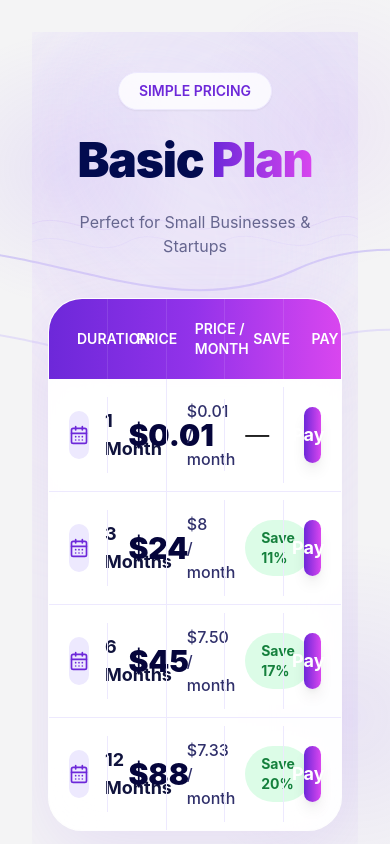
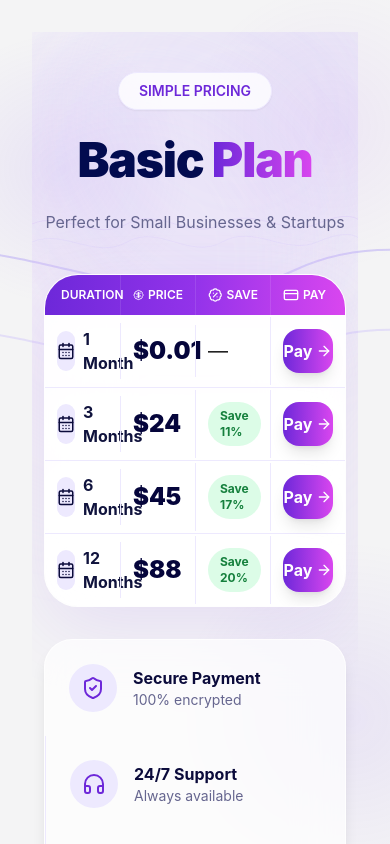
Before and after one commit to afnankhan123456/reviewreply-ai, a Next.js app: page /plans/basic/pricing in a window 390 px wide. Shown: the top 844 px of the page. Built offline with nearby package versions, Linux system fonts and the light colour scheme.

Commit message:
Update page.tsx

```diff
--- a/app/plans/basic/pricing/page.tsx
+++ b/app/plans/basic/pricing/page.tsx
@@ -78,20 +78,14 @@ export default function BasicPricingPage() {
 
   return (
     <div className="relative min-h-screen overflow-hidden bg-transparent text-[#0b0b3b]">
-
       {/* TOP LIGHT WAVES */}
       <div className="absolute top-0 left-0 w-full h-[420px] opacity-40 pointer-events-none">
-        <svg
-          viewBox="0 0 1440 400"
-          className="w-full h-full"
-          fill="none"
-        >
+        <svg viewBox="0 0 1440 400" className="w-full h-full" fill="none">
           <path
             d="M0 120C140 60 280 200 420 120C560 40 700 200 840 120C980 40 1120 180 1260 120C1350 80 1410 80 1440 100"
             stroke="#B794F4"
             strokeWidth="2"
           />
-
           <path
             d="M0 200C140 140 280 280 420 200C560 120 700 280 840 200C980 120 1120 260 1260 200C1350 160 1410 160 1440 180"
             stroke="#C4B5FD"
@@ -102,11 +96,9 @@ export default function BasicPricingPage() {
 
       {/* LIGHT BLOBS */}
       <div className="absolute -top-32 left-0 w-[420px] h-[420px] bg-violet-300/20 blur-3xl rounded-full pointer-events-none"></div>
-
       <div className="absolute top-0 right-0 w-[450px] h-[450px] bg-purple-200/20 blur-3xl rounded-full pointer-events-none"></div>
 
-      <div className="relative z-10 max-w-7xl mx-auto px-4 pt-10 pb-8">
-
+      <div className="relative z-10 max-w-7xl mx-auto px-3 sm:px-4 pt-10 pb-8">
         {/* LABEL */}
         <div className="flex justify-center mb-5">
           <div className="bg-white/80 backdrop-blur-xl border border-violet-100 shadow-sm text-violet-700 font-semibold px-5 py-2 rounded-full text-sm">
@@ -116,17 +108,12 @@ export default function BasicPricingPage() {
 
         {/* TITLE */}
         <div className="text-center mb-10">
-
           <h1 className="text-5xl md:text-7xl font-black tracking-tight leading-tight">
-            <span className="text-[#020b4f]">
-              Basic
-            </span>{" "}
-
+            <span className="text-[#020b4f]">Basic</span>{" "}
             <span className="bg-gradient-to-r from-violet-700 to-fuchsia-500 bg-clip-text text-transparent">
               Plan
             </span>
           </h1>
-
           <p className="mt-5 text-base md:text-xl text-[#66668f]">
             Perfect for Small Businesses & Startups
           </p>
@@ -134,33 +121,36 @@ export default function BasicPricingPage() {
 
         {/* MAIN CARD */}
         <div className="overflow-hidden rounded-[34px] border border-white/70 bg-white/70 backdrop-blur-2xl shadow-[0_20px_80px_rgba(124,58,237,0.12)]">
-
           {/* HEADER */}
-          <div className="grid grid-cols-5 bg-gradient-to-r from-violet-700 via-purple-600 to-fuchsia-500 text-white text-sm font-semibold">
-
-            <div className="flex items-center gap-2 p-5">
-              <CalendarDays size={18} />
-              DURATION
+          <div className="grid grid-cols-4 sm:grid-cols-5 bg-gradient-to-r from-violet-700 via-purple-600 to-fuchsia-500 text-white text-sm font-semibold">
+            {/* DURATION */}
+            <div className="flex items-center gap-1 sm:gap-2 p-3 sm:p-5">
+              <CalendarDays size={16} className="sm:size-[18px]" />
+              <span className="text-xs sm:text-sm">DURATION</span>
             </div>
 
-            <div className="flex items-center gap-2 p-5 border-l border-white/10">
-              <BadgeDollarSign size={18} />
-              PRICE
+            {/* PRICE */}
+            <div className="flex items-center gap-1 sm:gap-2 p-3 sm:p-5 border-l border-white/10">
+              <BadgeDollarSign size={16} className="sm:size-[18px]" />
+              <span className="text-xs sm:text-sm">PRICE</span>
             </div>
 
-            <div className="flex items-center gap-2 p-5 border-l border-white/10">
+            {/* PRICE / MONTH – hidden on mobile */}
+            <div className="hidden sm:flex items-center gap-2 p-5 border-l border-white/10">
               <TrendingUp size={18} />
-              PRICE / MONTH
+              <span>PRICE / MONTH</span>
             </div>
 
-            <div className="flex items-center gap-2 p-5 border-l border-white/10">
-              <BadgePercent size={18} />
-              SAVE
+            {/* SAVE */}
+            <div className="flex items-center gap-1 sm:gap-2 p-3 sm:p-5 border-l border-white/10">
+              <BadgePercent size={16} className="sm:size-[18px]" />
+              <span className="text-xs sm:text-sm">SAVE</span>
             </div>
 
-            <div className="flex items-center gap-2 p-5 border-l border-white/10">
-              <CreditCard size={18} />
-              PAY
+            {/* PAY */}
+            <div className="flex items-center gap-1 sm:gap-2 p-3 sm:p-5 border-l border-white/10">
+              <CreditCard size={16} className="sm:size-[18px]" />
+              <span className="text-xs sm:text-sm">PAY</span>
             </div>
           </div>
 
@@ -168,66 +158,56 @@ export default function BasicPricingPage() {
           {plans.map((plan, index) => (
             <div
               key={plan.id}
-              className={`grid grid-cols-5 items-center bg-white/70 backdrop-blur-xl ${
-                index !== plans.length - 1
-                  ? "border-b border-violet-100"
-                  : ""
+              className={`grid grid-cols-4 sm:grid-cols-5 items-center bg-white/70 backdrop-blur-xl ${
+                index !== plans.length - 1 ? "border-b border-violet-100" : ""
               }`}
             >
               {/* DURATION */}
-              <div className="flex items-center gap-4 p-5">
-
-                <div className="w-12 h-12 rounded-2xl bg-violet-100 flex items-center justify-center">
-                  <CalendarDays
-                    className="text-violet-700"
-                    size={20}
-                  />
+              <div className="flex items-center gap-2 sm:gap-4 p-3 sm:p-5">
+                <div className="w-10 h-10 sm:w-12 sm:h-12 rounded-2xl bg-violet-100 flex items-center justify-center">
+                  <CalendarDays className="text-violet-700" size={18} className="sm:size-[20px]" />
                 </div>
-
-                <div className="font-bold text-lg text-[#10133d]">
+                <div className="font-bold text-base sm:text-lg text-[#10133d]">
                   {plan.duration}
                 </div>
               </div>
 
               {/* PRICE */}
-              <div className="p-5 border-l border-violet-100">
-                <h2 className="text-3xl md:text-4xl font-black text-[#05053b]">
+              <div className="p-3 sm:p-5 border-l border-violet-100">
+                <h2 className="text-2xl sm:text-4xl font-black text-[#05053b]">
                   {plan.price}
                 </h2>
               </div>
 
-              {/* MONTHLY */}
-              <div className="p-5 border-l border-violet-100 text-[#30306b] font-medium">
+              {/* MONTHLY – hidden on mobile */}
+              <div className="hidden sm:block p-5 border-l border-violet-100 text-[#30306b] font-medium">
                 {plan.monthly}
               </div>
 
               {/* SAVE */}
-              <div className="p-5 border-l border-violet-100">
-
+              <div className="p-3 sm:p-5 border-l border-violet-100">
                 {plan.save === "—" ? (
-                  <span className="text-2xl text-[#222]">
-                    —
-                  </span>
+                  <span className="text-xl sm:text-2xl text-[#222]">—</span>
                 ) : (
-                  <div className="inline-flex rounded-full bg-green-100 px-4 py-2 text-sm font-bold text-green-700">
+                  <div className="inline-flex rounded-full bg-green-100 px-3 py-1.5 sm:px-4 sm:py-2 text-xs sm:text-sm font-bold text-green-700">
                     {plan.save}
                   </div>
                 )}
               </div>
 
               {/* BUTTON */}
-              <div className="p-5 border-l border-violet-100">
+              <div className="p-3 sm:p-5 border-l border-violet-100">
                 <button
                   onClick={() => handlePlanActivation(plan.id)}
                   disabled={activatingPlan !== null}
-                  className="w-full rounded-2xl bg-gradient-to-r from-violet-700 to-fuchsia-500 py-3.5 text-lg font-bold text-white shadow-lg transition-all hover:scale-[1.01] disabled:opacity-50"
+                  className="w-full rounded-2xl bg-gradient-to-r from-violet-700 to-fuchsia-500 py-2.5 sm:py-3.5 text-base sm:text-lg font-bold text-white shadow-lg transition-all hover:scale-[1.01] disabled:opacity-50"
                 >
                   {activatingPlan === plan.id ? (
                     "Activating..."
                   ) : (
-                    <div className="flex items-center justify-center gap-2">
+                    <div className="flex items-center justify-center gap-1 sm:gap-2">
                       Pay
-                      <ArrowRight size={18} />
+                      <ArrowRight size={16} className="sm:size-[18px]" />
                     </div>
                   )}
                 </button>
@@ -236,70 +216,38 @@ export default function BasicPricingPage() {
           ))}
         </div>
 
-        {/* FEATURE CARDS */}
-        <div className="mt-8 grid grid-cols-1 md:grid-cols-4 overflow-hidden rounded-[28px] border border-white/70 bg-white/70 backdrop-blur-xl shadow-lg">
-
+        {/* FEATURE CARDS – Cancel Anytime removed */}
+        <div className="mt-8 grid grid-cols-1 sm:grid-cols-3 overflow-hidden rounded-[28px] border border-white/70 bg-white/70 backdrop-blur-xl shadow-lg">
+          {/* Secure Payment */}
           <div className="flex items-center gap-4 p-6">
             <div className="flex h-12 w-12 items-center justify-center rounded-full bg-violet-100">
               <ShieldCheck className="text-violet-700" />
             </div>
-
             <div>
-              <h3 className="font-bold">
-                Secure Payment
-              </h3>
-
-              <p className="text-sm text-[#66668f]">
-                100% encrypted
-              </p>
+              <h3 className="font-bold">Secure Payment</h3>
+              <p className="text-sm text-[#66668f]">100% encrypted</p>
             </div>
           </div>
 
-          <div className="flex items-center gap-4 border-l border-violet-100 p-6">
-            <div className="flex h-12 w-12 items-center justify-center rounded-full bg-violet-100">
-              <RefreshCcw className="text-violet-700" />
-            </div>
-
-            <div>
-              <h3 className="font-bold">
-                Cancel Anytime
-              </h3>
-
-              <p className="text-sm text-[#66668f]">
-                No hidden lock
-              </p>
-            </div>
-          </div>
-
+          {/* 24/7 Support */}
           <div className="flex items-center gap-4 border-l border-violet-100 p-6">
             <div className="flex h-12 w-12 items-center justify-center rounded-full bg-violet-100">
               <Headphones className="text-violet-700" />
             </div>
-
             <div>
-              <h3 className="font-bold">
-                24/7 Support
-              </h3>
-
-              <p className="text-sm text-[#66668f]">
-                Always available
-              </p>
+              <h3 className="font-bold">24/7 Support</h3>
+              <p className="text-sm text-[#66668f]">Always available</p>
             </div>
           </div>
 
+          {/* Trusted by Users */}
           <div className="flex items-center gap-4 border-l border-violet-100 p-6">
             <div className="flex h-12 w-12 items-center justify-center rounded-full bg-violet-100">
               <BadgeCheck className="text-violet-700" />
             </div>
-
             <div>
-              <h3 className="font-bold">
-                Trusted by Users
-              </h3>
-
-              <p className="text-sm text-[#66668f]">
-                Loved worldwide
-              </p>
+              <h3 className="font-bold">Trusted by Users</h3>
+              <p className="text-sm text-[#66668f]">Loved worldwide</p>
             </div>
           </div>
         </div>
```
